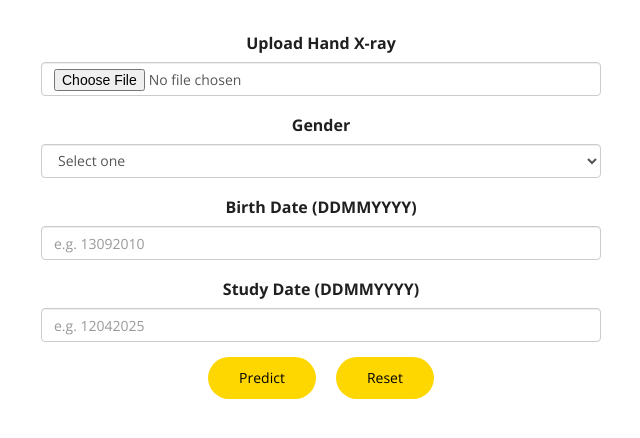
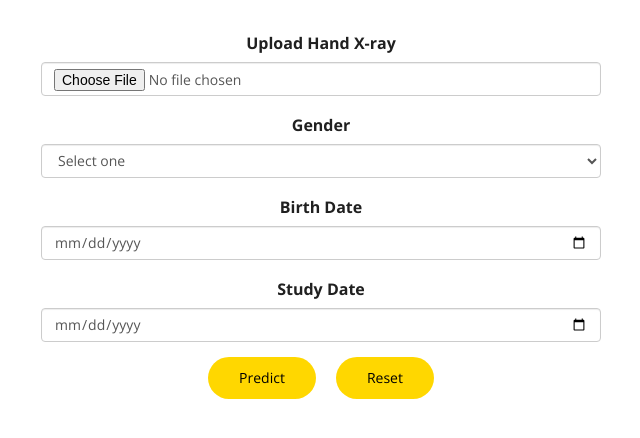
Before and after one commit to jahnavibollisetti680-cpu/boneage, a Django app: template assests/templates/users/prediction.html in a window 1280 px wide. Shown: the part 238-676 px from the top of the page, without its empty margins (319-959 px from the left). Run offline with Django 4.2, Linux system fonts and the light colour scheme; the template is opened without the code that fills it, so the values that code supplies are empty; some libraries are stand-ins or nearby versions.

Commit message:
Make prediction consistent per image using hash-based seeding and update date inputs to date picker

```diff
--- a/assests/templates/users/prediction.html
+++ b/assests/templates/users/prediction.html
@@ -29,13 +29,13 @@
                         </div>
 
                         <div class="form-group">
-                            <label class="float-left">Birth Date (DDMMYYYY)</label>
-                            <input type="text" class="form-control" name="birth_date" placeholder="e.g. 13092010" required>
+                            <label class="float-left">Birth Date</label>
+                            <input type="date" class="form-control" name="birth_date" required>
                         </div>
 
                         <div class="form-group">
-                            <label class="float-left">Study Date (DDMMYYYY)</label>
-                            <input type="text" class="form-control" name="study_date" placeholder="e.g. 12042025" required>
+                            <label class="float-left">Study Date</label>
+                            <input type="date" class="form-control" name="study_date" required>
                         </div>
 
                         <div class="form-group mt-4" style="display: flex; justify-content: center; gap: 20px;">
```
Also changed, not shown: users/views.py (+15 -4 lines).
